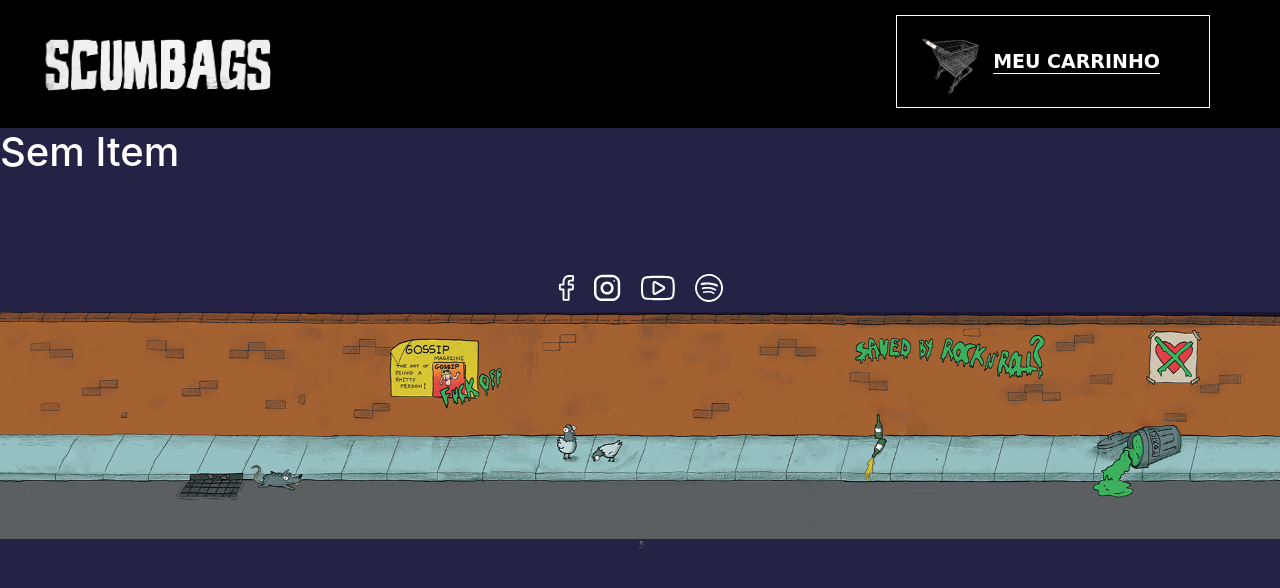
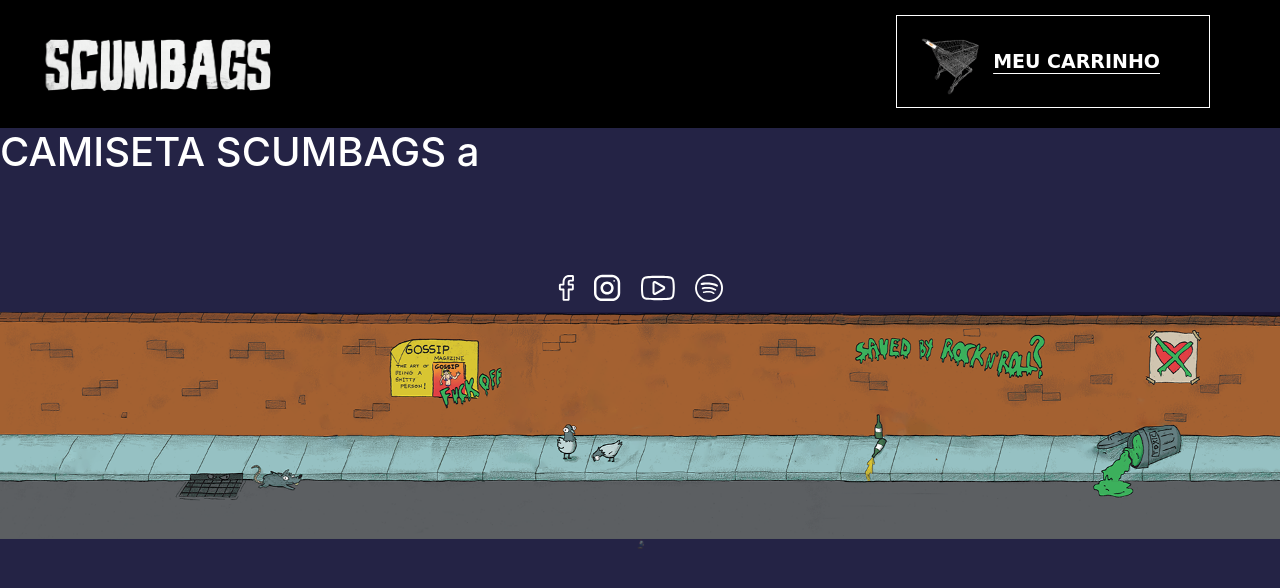
Before and after one commit to zeeheb/ecommerce-temp, a React (Create React App) app: page /item/1 in a window 1280 px wide. Shown: the top 588 px of the page. Built offline with nearby package versions, Linux system fonts and the light colour scheme.

Commit message:
spinner loading product + id pagination

```diff
--- a/src/components/Icons.jsx
+++ b/src/components/Icons.jsx
@@ -17,8 +17,6 @@
 
   constructor(props) {
     super(props)
-
-
     this.state = {
       igSrc: ig,
       fbSrc: fb,
@@ -26,7 +24,6 @@
       ytSrc: yt,
     }
   }
-
 
   render() {
     return (
--- a/src/pages/Home.jsx
+++ b/src/pages/Home.jsx
@@ -24,12 +24,14 @@
           </div>
           <div class='col-sm' className='section2'>
             <Typography class='acesse'>Acesse a nossa</Typography>
+            <Link to={{ pathname: "/store" }}>
               <img
                 class='active'
                 src={OnlineStoreButtongif}
                 alt=''
                 style={{ height: "84px", width: "500px" }}
               />
+            </Link>
             <div></div>
             <img
               class='OnlineStoreButtonhover'
--- a/src/pages/Item.jsx
+++ b/src/pages/Item.jsx
@@ -2,14 +2,36 @@
 import HeaderStore from '../components/HeaderStore'
 import Footer from '../components/Footer'
 import PropTypes from 'prop-types'
+import data from '../data'
+import CircularProgress from '@material-ui/core/CircularProgress';
+
 
 
 export class Item extends Component {
     constructor(props) {
         super(props)
+
+        this.state = {
+            actualProduct: '',
+        }
+    }
+
+
+    componentDidMount() {
+        this.checkActual()
+    }
+
+    checkActual = () => {
+        data.products.forEach((i) => {
+            if (this.props.match && i.id.toString() === this.props.match.params.id) {
+                this.setState({ actualProduct: i })
+            }
+        })
     }
 
     render() {
+
+        const { actualProduct } = this.state;
         return (
             <div style={{ display: 'flex', flexDirection: 'column' }}>
                 <div style={{ display: 'flex', flexDirection: 'row' }}>
@@ -17,7 +39,11 @@
                 </div>
 
                 <div style={{ display: 'flex', flexDirection: 'row' }}>
-                    <h1>{this.props.location.itemSpecs ? this.props.location.itemSpecs.preco : 'Sem Item'}</h1>
+                    {actualProduct ? (<h1>{actualProduct.name}</h1>)
+                        :
+                        (
+                            <CircularProgress></CircularProgress>
+                        )}
                 </div>
 
                 <div>
@@ -27,7 +53,7 @@
                     }
                 </div>
 
-            </div>
+            </div >
         )
     }
 }
```
Lines whose indentation alone changed are shown as unchanged.
